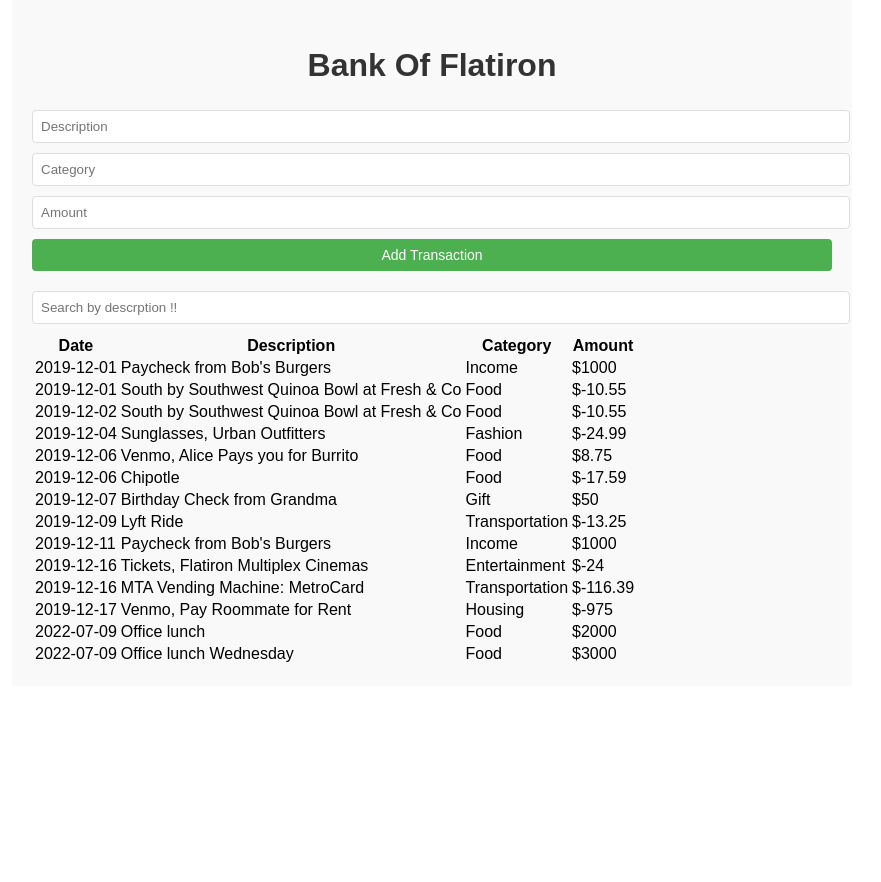
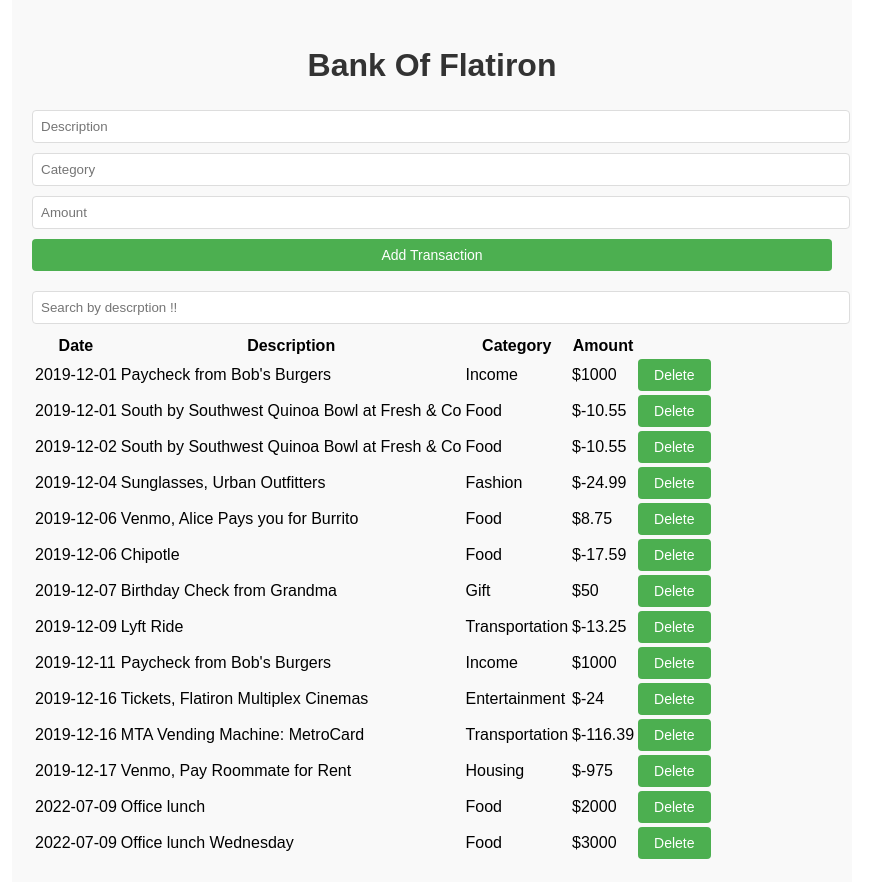
Before and after one commit to MeshackPatrick/reactApp, a React (Create React App) app: page / in a window 1280 px wide. Shown: the whole page, without its empty margins (208-1089 px from the left). Before the commit the page ends 800 px from the top, so only its background shows below. Built offline with nearby package versions, Linux system fonts and the light colour scheme; data requests are answered from the project's data file.

Commit message:
delete button to delete transaction from transaction table

```diff
--- a/src/App.js
+++ b/src/App.js
@@ -10,14 +10,14 @@ function App() {
     const [searchTerm,setSearchTerm]=useState("")
 
     useEffect(() => {
-        // Fetch data from the local JSON DB server
+        // Fetch data from the local json db server
         fetch("http://localhost:3000/transactions")
             .then((response) => response.json())
             .then((data) => {
                 setTransaction(data);
             })
             .catch((error) => {
-                // Handle error here (optional)
+                // Handle error here
                 console.error("Error fetching data:", error);
             });
     }, []);
@@ -34,6 +34,11 @@ function App() {
         // Add the new transaction to the state
         setTransaction([...transaction, newTransaction]);
     };
+    const handleDeleteTransaction=(transactionId)=>{
+        //remove transaction with specified id from state
+        const updatedTransaction=transaction.filter((transaction)=>transaction.id !==transactionId)
+        setTransaction(updatedTransaction)
+    }
   return (
     <div className="App">
       <header className="App-header">
@@ -41,7 +46,7 @@ function App() {
       </header>
         <TransactionForm onAddTransaction={handleAddTransaction}/>
         <SearchBar onSearch={setSearchTerm} />
-      <TransactionTable  transaction={filteredTransaction}/>
+      <TransactionTable  transaction={filteredTransaction} onDeleteTransaction={handleDeleteTransaction}/>
     </div>
   );
 }
--- a/src/components/TransactionTable.js
+++ b/src/components/TransactionTable.js
@@ -1,5 +1,5 @@
 import React from "react";
-const TransactionTable=({transaction})=>{
+const TransactionTable=({transaction,onDeleteTransaction})=>{
     return(
         <table>
             <thead>
@@ -8,6 +8,7 @@ const TransactionTable=({transaction})=>{
                 <th>Description</th>
                 <th>Category</th>
                 <th>Amount</th>
+
             </tr>
             </thead>
             <tbody>
@@ -17,6 +18,8 @@ const TransactionTable=({transaction})=>{
                     <td>{transaction.description}</td>
                     <td>{transaction.category}</td>
                     <td>${transaction.amount}</td>
+                    <td><button onClick={()=>onDeleteTransaction(transaction.id)}>Delete</button></td>
+
                 </tr>
             )}
             </tbody>
```
